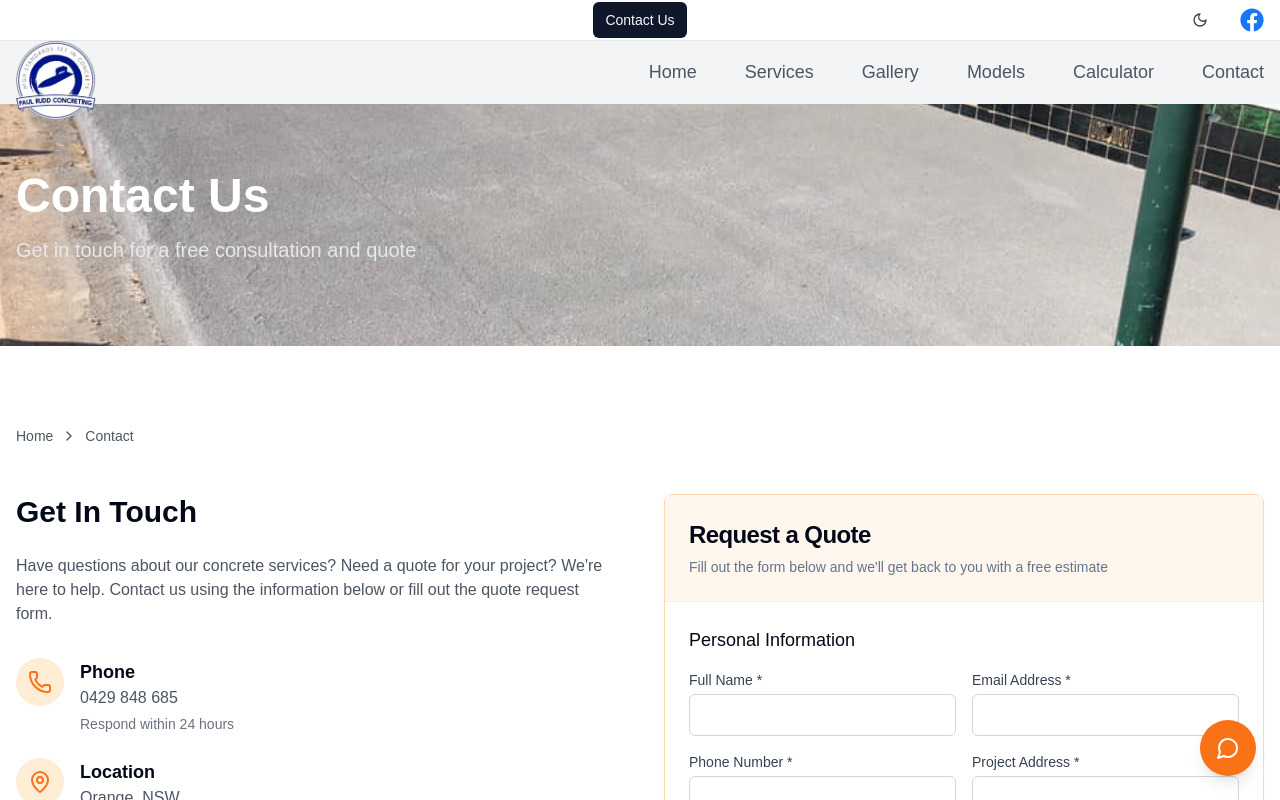
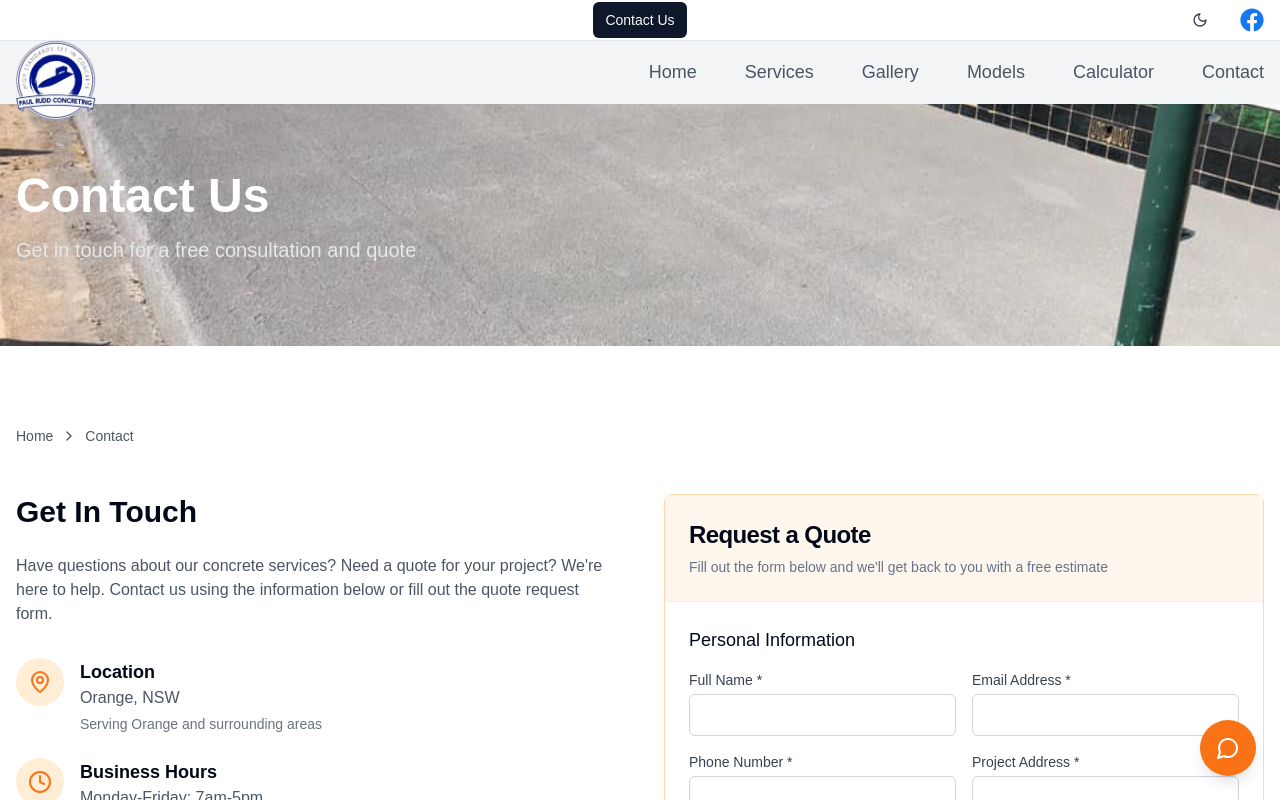
Before and after one commit to FaroKlandee/paul-rudd-concreting, a Next.js app: page /contact in a window 1280 px wide. Shown: the top 800 px of the page. Built offline with nearby package versions, Linux system fonts and the light colour scheme.

Commit message:
Removed personal no

```diff
--- a/app/contact/page.tsx
+++ b/app/contact/page.tsx
@@ -4,7 +4,7 @@ import { BackToTop } from "@/components/ui/back-to-top";
 import { Breadcrumb } from "@/components/ui/breadcrumb";
 import { Button } from "@/components/ui/button";
 import { Card, CardContent, CardDescription, CardHeader, CardTitle } from "@/components/ui/card";
-import { Clock, MapPin, Phone } from "lucide-react";
+import { Clock, MapPin } from "lucide-react";
 import Image from "next/image";
 import { useState } from "react";
 
@@ -82,19 +82,6 @@ export default function ContactPage() {
                             </p>
 
                             <div className="space-y-6">
-                                <div className="flex items-start gap-4 group">
-                                    <div className="bg-orange-100 dark:bg-orange-900/30 p-3 rounded-full group-hover:scale-110 transition-transform duration-300">
-                                        <Phone className="h-6 w-6 text-orange-500" />
-                                    </div>
-                                    <div>
-                                        <h3 className="font-semibold text-lg">Phone</h3>
-                                        <p className="text-gray-600 dark:text-gray-400">0429 848 685</p>
-                                        <p className="text-sm text-gray-500 dark:text-gray-500 mt-1">
-                                            Respond within 24 hours
-                                        </p>
-                                    </div>
-                                </div>
-
                                 <div className="flex items-start gap-4 group">
                                     <div className="bg-orange-100 dark:bg-orange-900/30 p-3 rounded-full group-hover:scale-110 transition-transform duration-300">
                                         <MapPin className="h-6 w-6 text-orange-500" />
```
